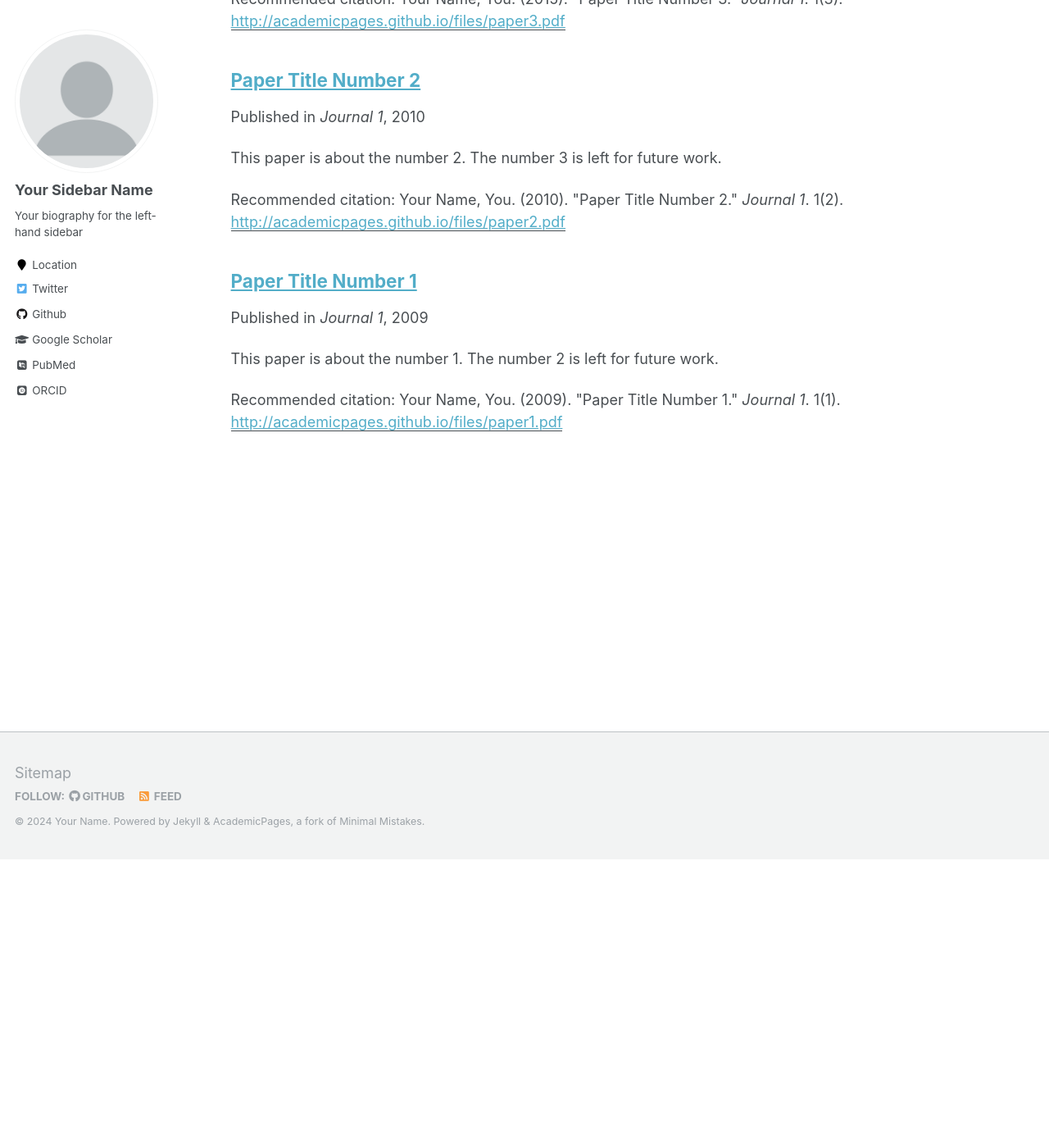
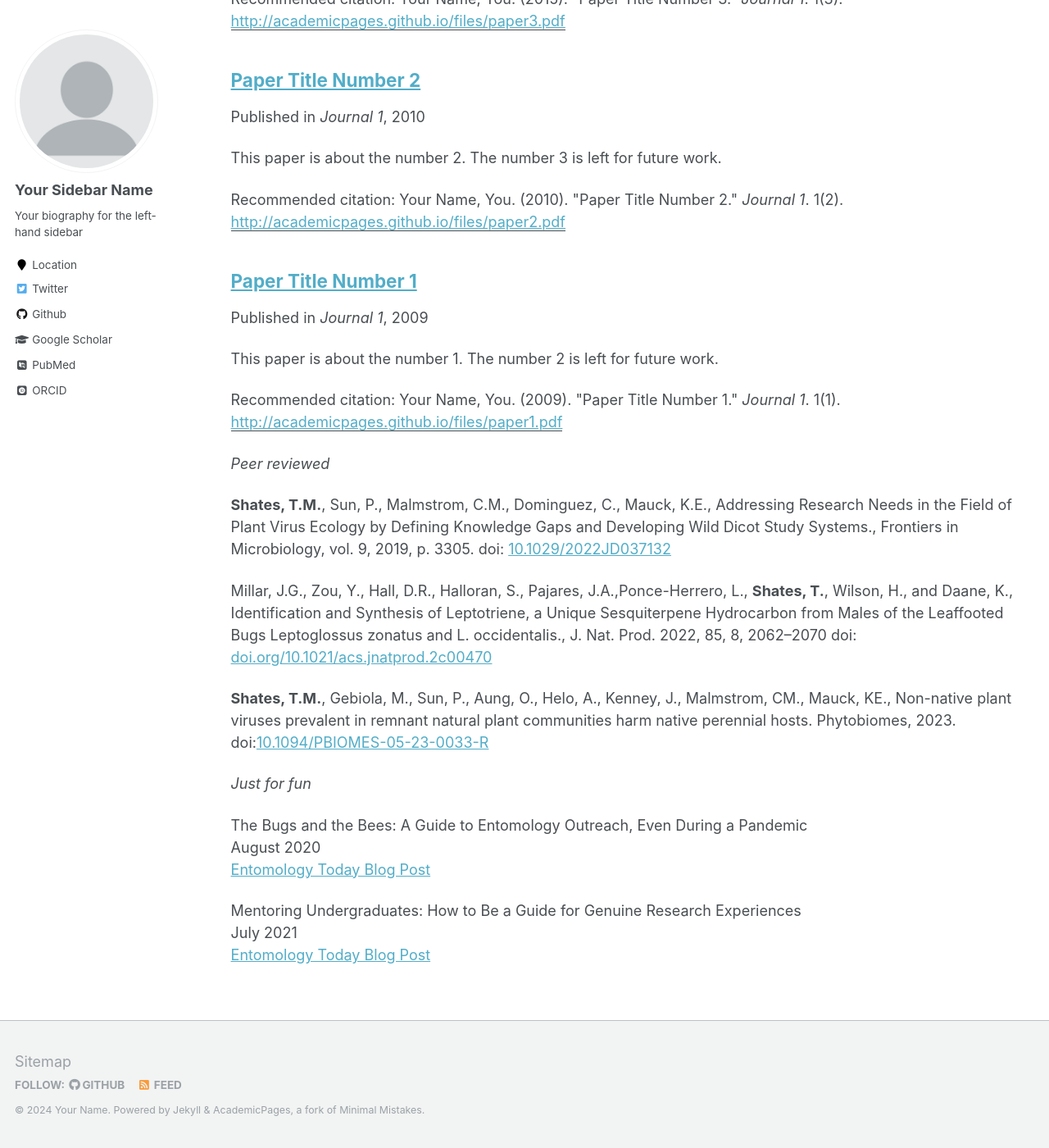
Before and after one commit to tshates/bug, a Jekyll site: the page built from _pages/publications.md, in a window 1280 px wide and 1400 px high, scrolled down 352 px. Shown: the whole window at 82% size. Built offline with Jekyll 4.4.1, drawn with Linux system fonts in a browser that asks for light colours; some web fonts are replaced.

Commit message:
Update publications.md

```diff
--- a/_pages/publications.md
+++ b/_pages/publications.md
@@ -14,3 +14,26 @@ author_profile: true
 {% for post in site.publications reversed %}
   {% include archive-single.html %}
 {% endfor %}
+
+*Peer reviewed*
+
+
+**Shates, T.M.**, Sun, P., Malmstrom, C.M., Dominguez, C., Mauck, K.E., Addressing Research Needs in the Field of Plant Virus Ecology by Defining Knowledge Gaps and Developing Wild Dicot Study Systems., Frontiers in Microbiology, vol. 9, 2019, p. 3305. doi: [10.1029/2022JD037132](https://www.frontiersin.org/articles/10.3389/fmicb.2018.03305/full)
+
+
+Millar, J.G., Zou, Y., Hall, D.R., Halloran, S., Pajares, J.A.,Ponce-Herrero, L., **Shates, T.**, Wilson, H., and Daane, K., Identification and Synthesis of Leptotriene, a Unique Sesquiterpene Hydrocarbon from Males of the Leaffooted Bugs Leptoglossus zonatus and L. occidentalis., J. Nat. Prod. 2022, 85, 8, 2062–2070 doi: [doi.org/10.1021/acs.jnatprod.2c00470](https://pubs.acs.org/doi/epdf/10.1021/acs.jnatprod.2c00470)
+
+
+**Shates, T.M.**, Gebiola, M., Sun, P., Aung, O., Helo, A., Kenney, J., Malmstrom, CM., Mauck, KE., Non-native plant viruses prevalent in remnant natural plant communities harm native perennial hosts. Phytobiomes, 2023. doi:[10.1094/PBIOMES-05-23-0033-R](https://apsjournals.apsnet.org/doi/abs/10.1094/PBIOMES-05-23-0033-R)
+
+
+*Just for fun*
+
+The Bugs and the Bees: A Guide to Entomology Outreach, Even During a Pandemic<br>
+August 2020<br>
+[Entomology Today Blog Post](https://entomologytoday.org/2020/08/04/bugs-bees-guide-entomology-outreach-pandemic/)
+
+
+Mentoring Undergraduates: How to Be a Guide for Genuine Research Experiences<br>
+July 2021<br>
+[Entomology Today Blog Post](https://entomologytoday.org/2020/08/04/bugs-bees-guide-entomology-outreach-pandemic/)
```
